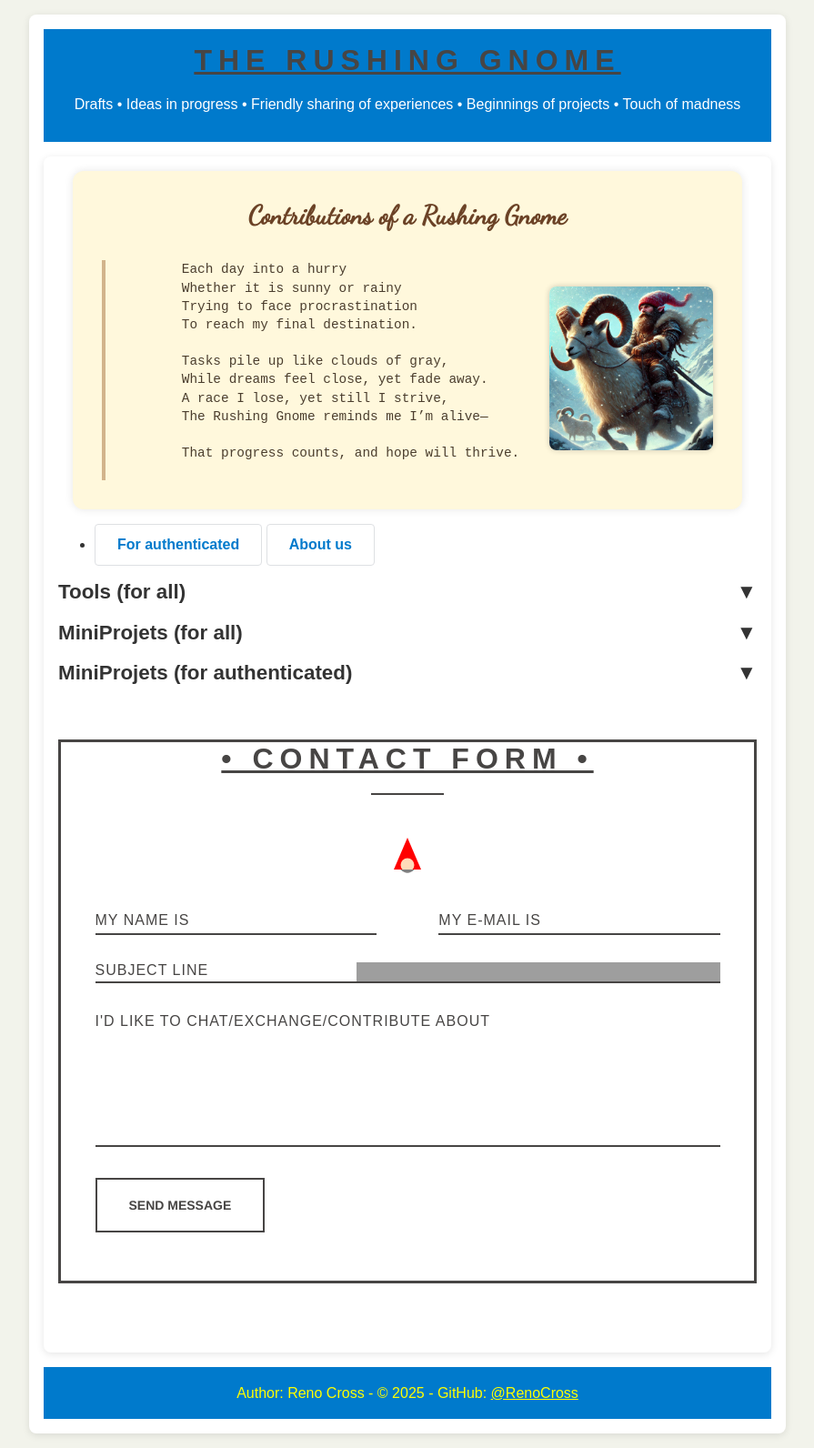
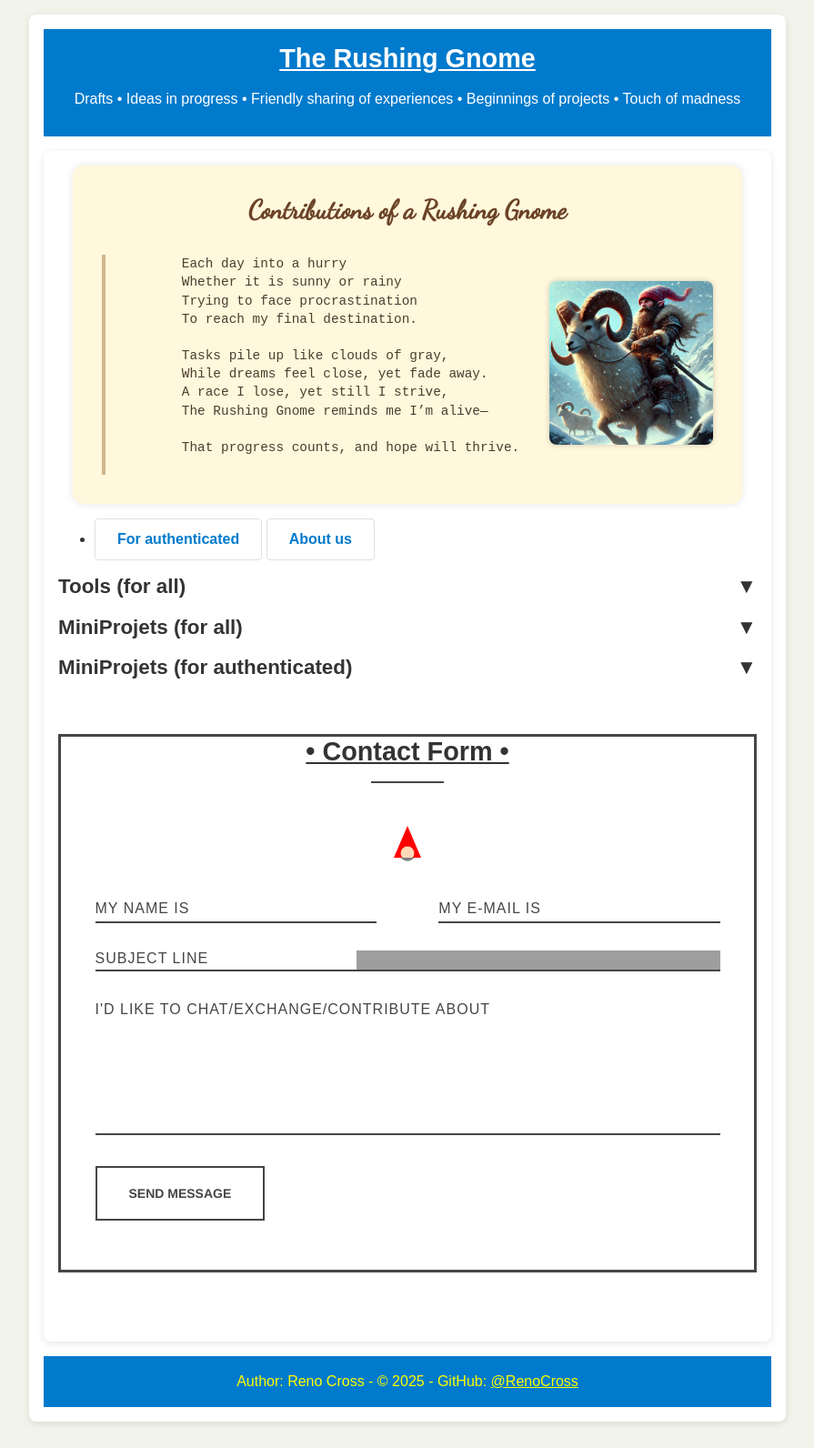
Before and after one commit to RenoCross/the-rushing-gnome, a Jekyll site: the page built from index.html, in a window 1280 px wide. Shown: the whole page at 91% size, without its empty margins (192-1087 px from the left). Built offline with Jekyll 4.4.1, drawn with Linux system fonts in a browser that asks for light colours; grey boxes are pictures that could not be loaded.

Commit message:
Update style.css

```diff
--- a/assets/css/style.css
+++ b/assets/css/style.css
@@ -249,6 +249,7 @@
   margin: 0 0;
 }
 
+/* -----------
 h1 {
   color: #474544;
   font-size: 32px;
@@ -256,6 +257,16 @@
   letter-spacing: 7px;
   text-align: center;
   text-transform: uppercase;
+}------- */
+
+#form h1 {
+  color: #474544;
+  font-size: 32px;
+  font-weight: 700;
+  letter-spacing: 7px;
+  text-align: center;
+  text-transform: uppercase;
+  margin-bottom: 0.5rem;
 }
 
 .underline {
```
